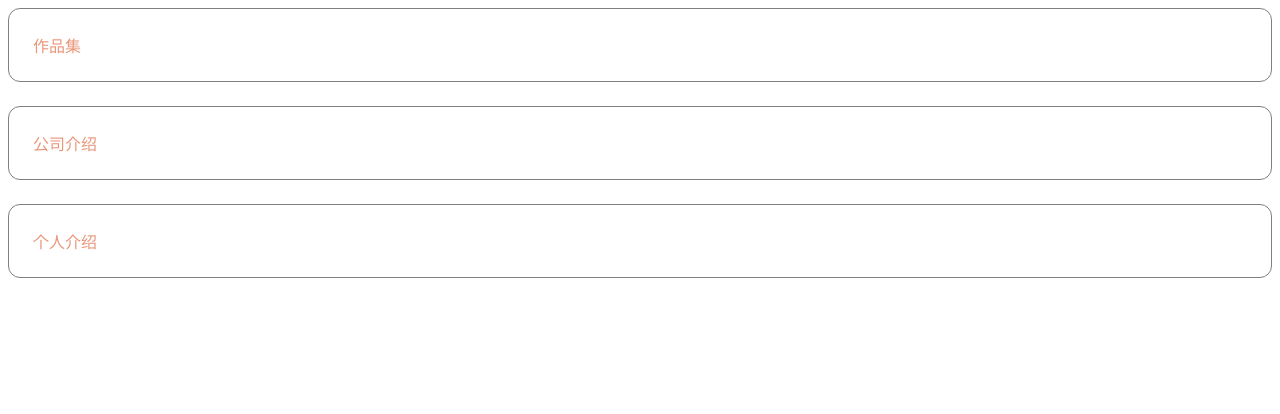
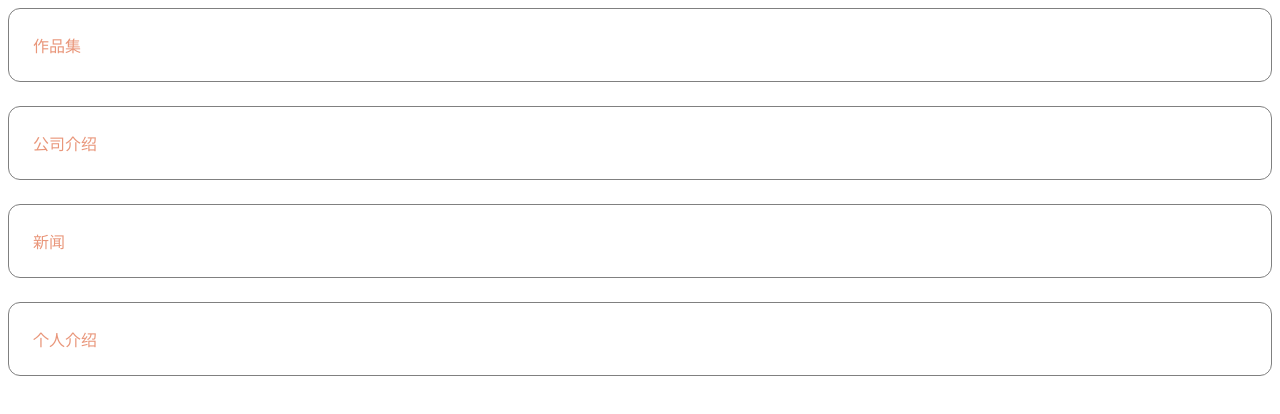
Before and after one commit to xiaolydia/lydia, a plain HTML site: page index.html in a window 1280 px wide. Drawn offline with Linux system fonts and the light colour scheme.

Commit message:
Update index.html
添加新闻

```diff
--- a/index.html
+++ b/index.html
@@ -6,6 +6,9 @@
         <div style="color: darksalmon; border-radius: 12px; padding: 24px; border: 1px solid gray; margin-bottom: 24px;">
             公司介绍
         </div>
+        <div style="color: darksalmon; border-radius: 12px; padding: 24px; border: 1px solid gray; margin-bottom: 24px;">
+            新闻
+        </div>
         <div style="color: darksalmon; border-radius: 12px; padding: 24px; border: 1px solid gray">
             个人介绍
         </div>
```
